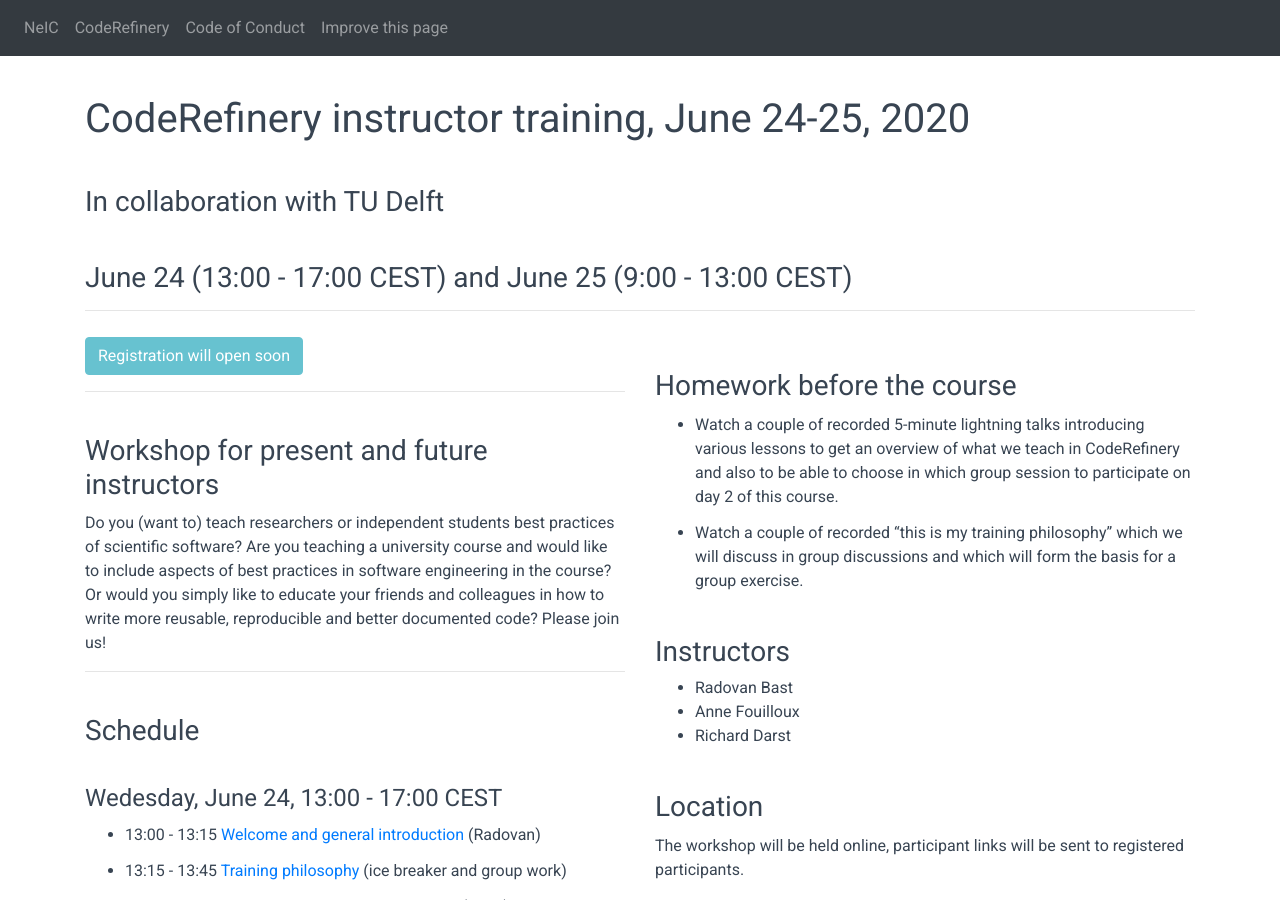
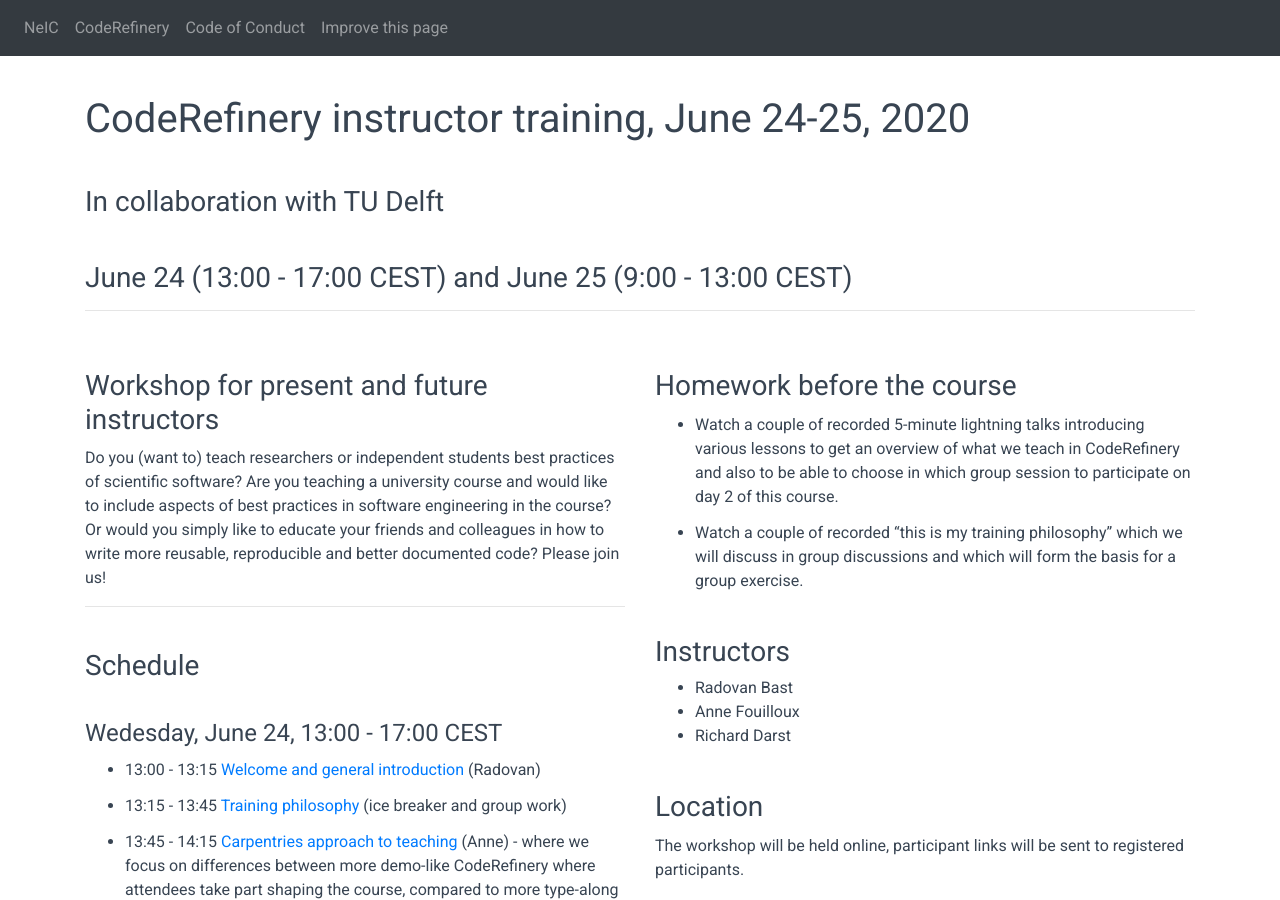
Before and after one commit to simon-ichec/2020-11-02-instructor-training, a Jekyll site: the page built from index.md, in a window 1280 px wide and 900 px high. Built offline with Jekyll 4.4.1, drawn with Linux system fonts in a browser that asks for light colours; comment, search, counter and statistics services are not loaded.

Commit message:
registration will be via TUD

```diff
--- a/left_column.md
+++ b/left_column.md
@@ -1,6 +1,4 @@
-<a class="btn btn-info disabled" href="#" data-mode="1" target="_blank">Registration will open soon</a>
 
----
 
 ### Workshop for present and future instructors
 
```
